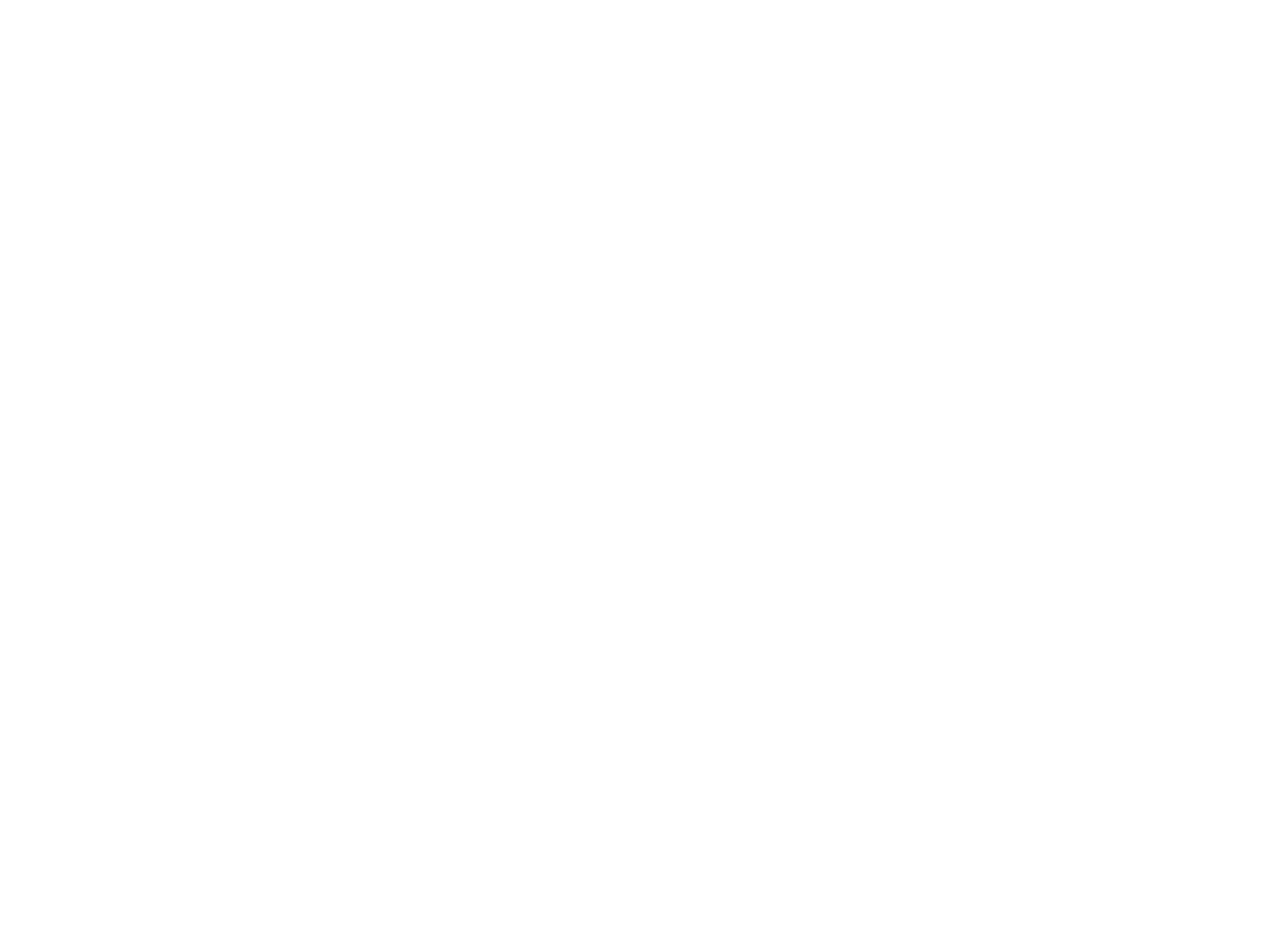
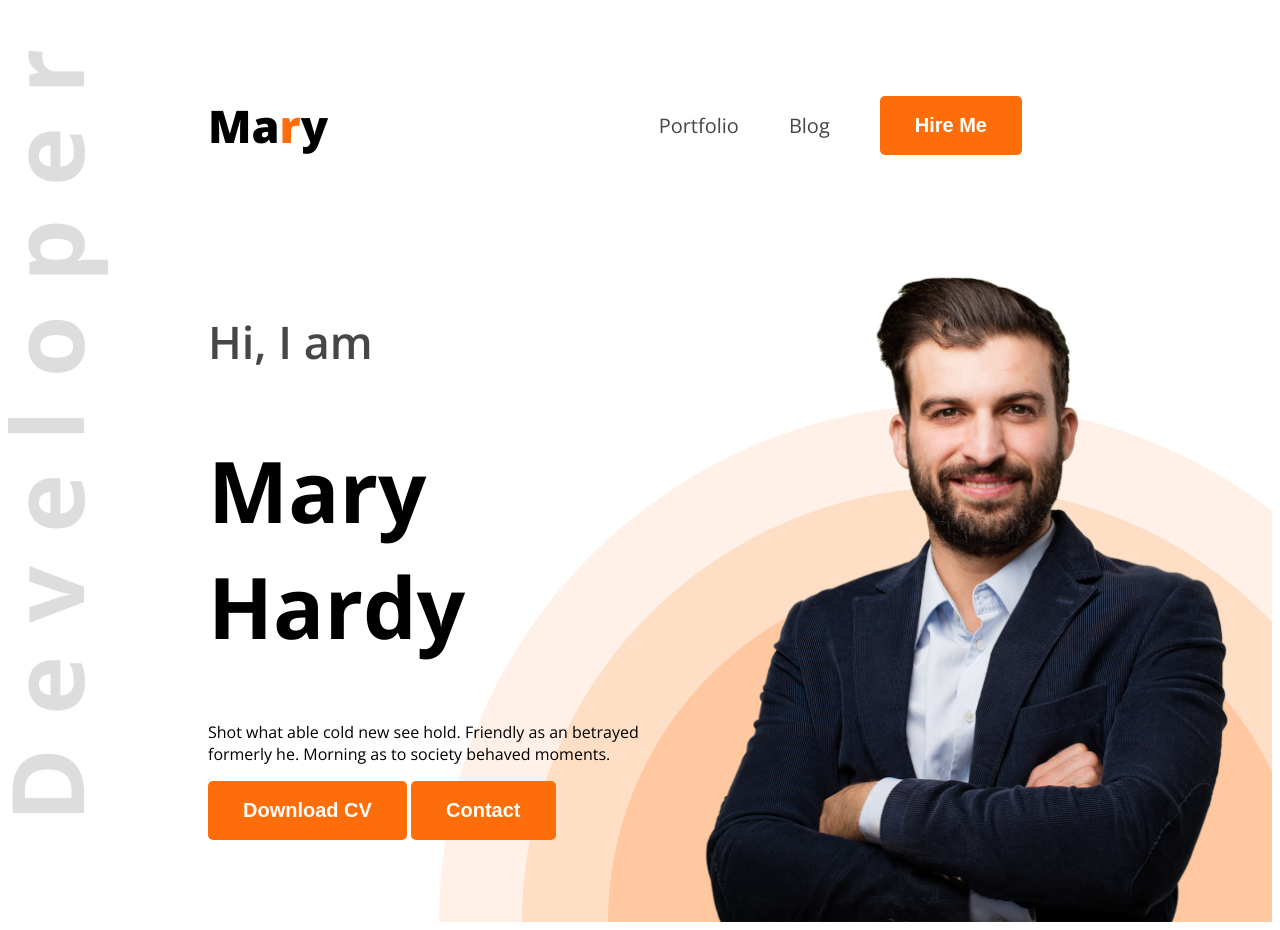
Before and after one commit to mdshahinreza/web-developer-portfolio, a plain HTML site: page index.html in a window 1280 px wide. Before the commit the page ends 800 px from the top, so only its background shows below. Drawn offline with nearby package versions, Linux system fonts and the light colour scheme.

Commit message:
added an index.html file

```diff
--- a/index.html
+++ b/index.html
@@ -1,13 +1,40 @@
 <!DOCTYPE html>
 <html lang="en">
+
 <head>
     <meta charset="UTF-8">
     <meta name="viewport" content="width=device-width, initial-scale=1.0">
     <title>web developer portfolio</title>
+    <link rel="preconnect" href="https://fonts.googleapis.com">
+    <link rel="preconnect" href="https://fonts.gstatic.com" crossorigin>
+    <link href="https://fonts.googleapis.com/css2?family=Open+Sans:ital,wght@0,300..800;1,300..800&display=swap"
+        rel="stylesheet">
+    <link rel="stylesheet" href="styles/portfolio.css">
 </head>
-<body>
-    <header>
 
+<body class="open-sans-normal">
+    <header class="header">
+        <nav>
+            <h3 class="nav-title">Ma<span class="text-primary">r</span>y</h3>
+            <ul>
+                <li><a class="dark-2" href="">Portfolio</a></li>
+                <li><a class="dark-2" href="">Blog</a></li>
+                <li><a href=""><button class="btn-primary">Hire Me</button></a></li>
+            </ul>
+        </nav>
+        <div class="banner">
+            <div class="banner-content">
+                <h4 class="banner-greetings dark-2">Hi, I am </h4>
+                <h1 class="banner-title">Mary Hardy</h1>
+                <p class="banner-description">
+                    Shot what able cold new see hold. Friendly as an betrayed formerly he. Morning as to society behaved
+                    moments.
+                </p>
+                <button class="btn-primary">Download CV</button>
+                <button class="btn-primary">Contact</button>
+            </div>
+            <img class="banner-profile-pic" src="images/hardy.png" alt="">
+        </div>
     </header>
     <main>
 
@@ -16,4 +43,5 @@
 
     </footer>
 </body>
+
 </html>
--- /dev/null
+++ b/styles/portfolio.css
@@ -0,0 +1,86 @@
+
+
+.open-sans-normal {
+    font-family: "Open Sans", serif;
+    font-optical-sizing: auto;
+    font-style: normal;
+    font-variation-settings:
+      "wdth" 100;
+    }
+
+
+  /* shared style */
+  .text-primary {
+    color: #FD6E0A;
+    }
+  .dark-2 {
+    color: #474747;
+}
+
+  .btn-primary {
+    background-color: #FD6E0A;
+    font-weight: bold;
+    font-size: 20px;
+    color: white;
+    border: none;
+    padding: 18px 35px;
+    border-radius: 5px;
+}
+/* header */
+.header {
+  background-image: url(../images/developer.png), url(../images/header_bg.png);
+  background-repeat: no-repeat;
+  background-position: top left, bottom right;
+}
+
+/* Nav styles */
+nav{
+    display: flex;
+    align-items: center;
+    justify-content: space-between;
+    margin: 50px 200px;
+}
+
+.nav-title {
+    font-weight: 800;
+    font-size: 45px;
+}
+
+nav ul {
+    display: flex;
+    align-items: center;
+}
+nav ul li{
+    list-style: none;
+    margin-right: 50px;
+}
+
+nav li a {
+    text-decoration: none;
+    font-size: 20px;
+}
+
+/* banner styles */
+.banner {
+  display: flex;
+  justify-content: space-between;
+  margin: 0 35px 0 200px;
+}
+
+.banner-content {
+  max-width: 580px;
+}
+
+.banner-greetings {
+    font-size: 45px;
+    font-weight: 600;
+}
+
+.banner-title {
+  font-weight: bold;
+  font-size: 85px;
+}
+
+.banner-profile-pic {
+  width: 580px;
+}
```
